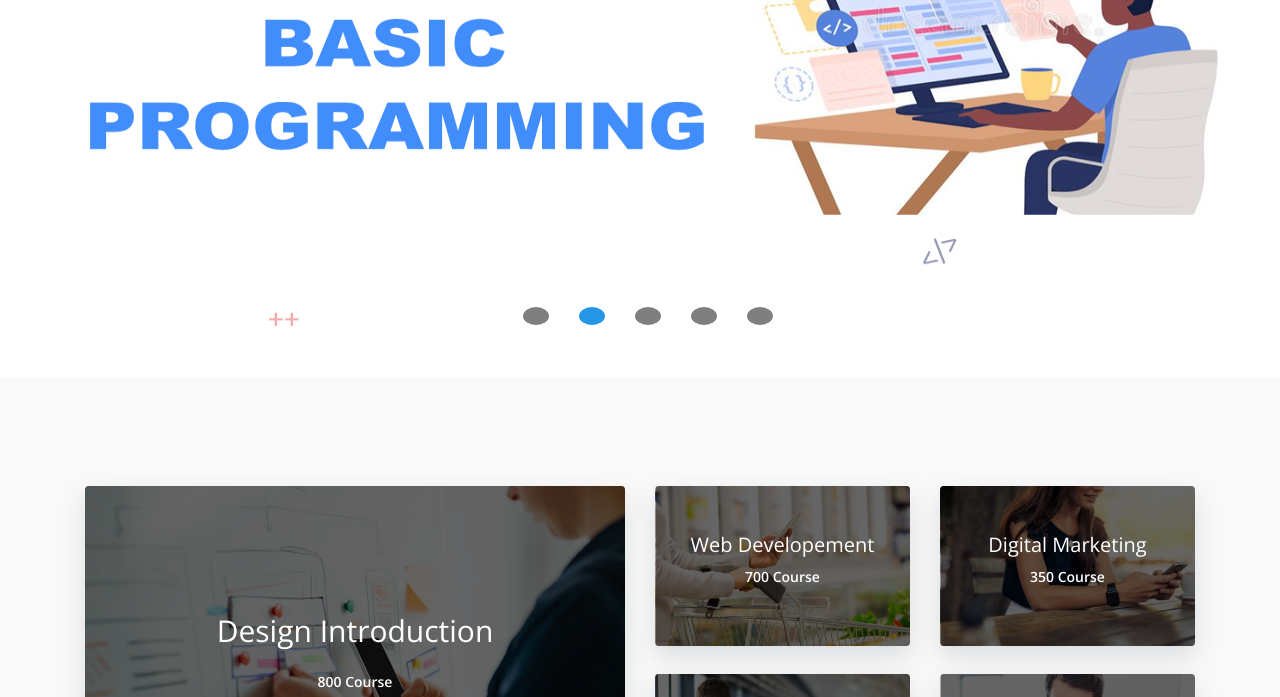
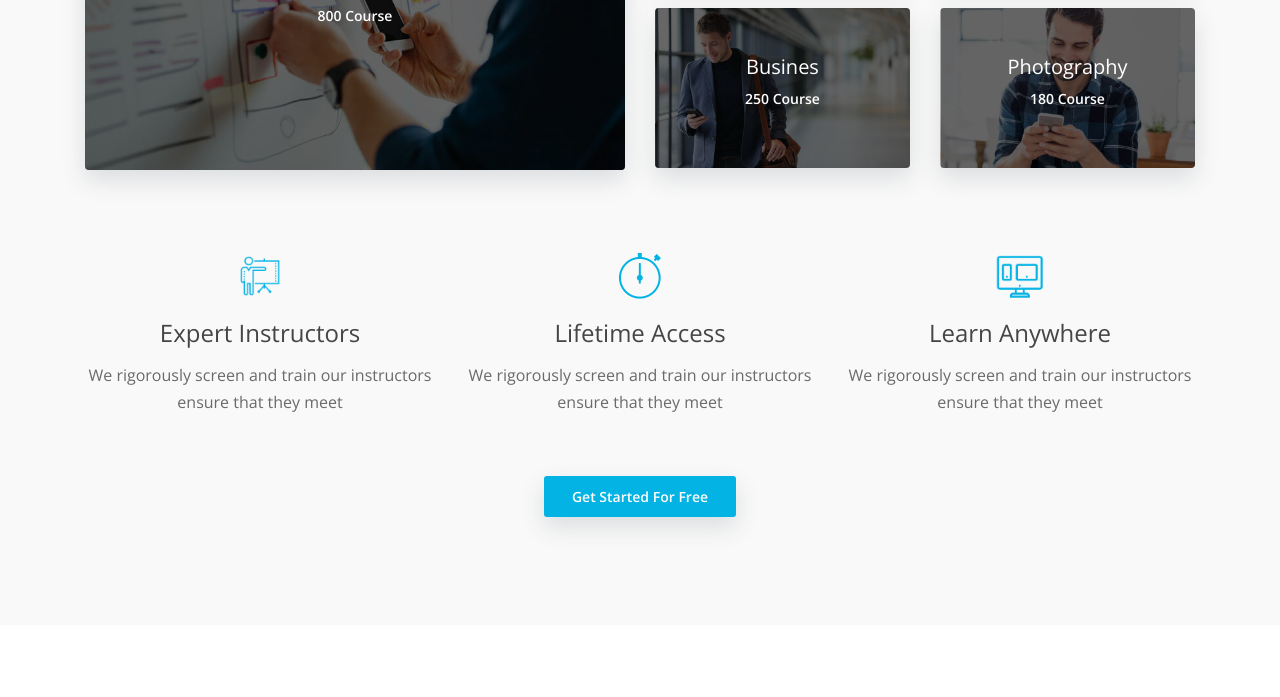
Before and after one commit to hamadismail/codiction, a plain HTML site: page index.html in a window 1280 px wide. Shown: the part 453-1150 px from the top of the page. Drawn offline with nearby package versions, Linux system fonts and the light colour scheme.

Commit message:
html slider

```diff
--- a/index.html
+++ b/index.html
@@ -136,7 +136,7 @@
       </div>
     </div>
 
-    <div class="img-slider">
+    <!-- <div class="img-slider">
       <div class="slide active">
         <img src="images/WEB1.png" alt="">
         <div class="info">
@@ -185,7 +185,7 @@
         <div class="btn"></div>
       </div>
 
-    </div>
+    </div> -->
 
     <div class="course-category-1x">
       <div class="container">
```
